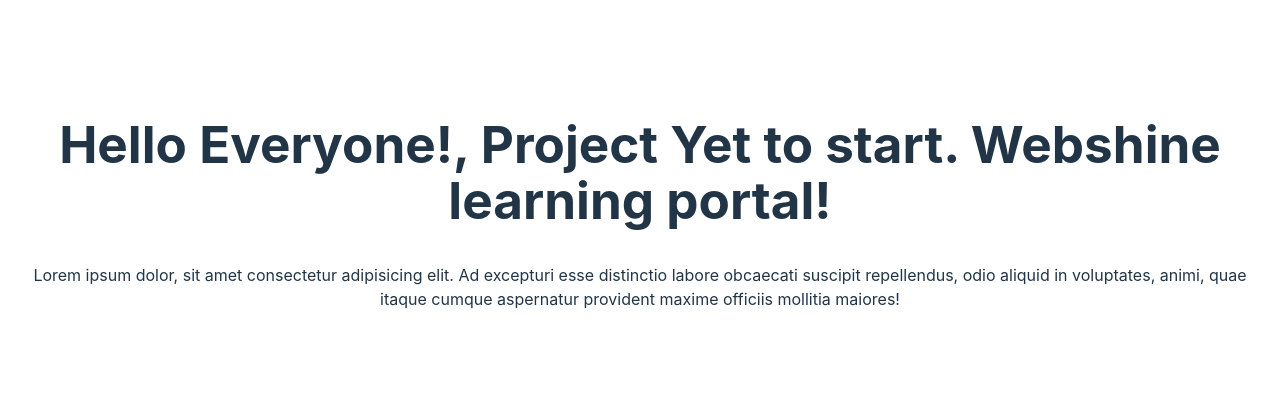
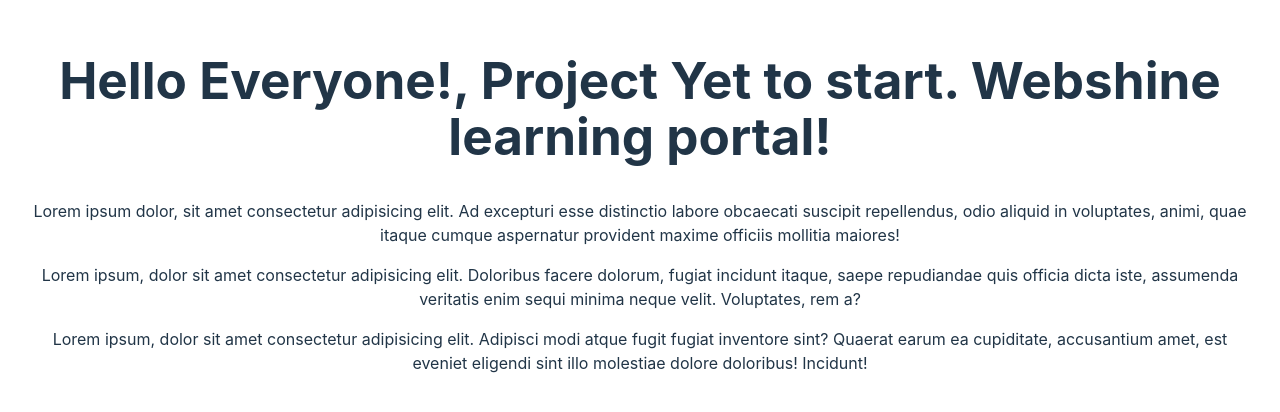
Before and after one commit to vaishnavansakthi/webshinelearning-app-frontend, a React (Vite) app: page / in a window 1280 px wide. Shown: the part 196-608 px from the top of the page. Built offline with nearby package versions, Linux system fonts and the light colour scheme.

Commit message:
adding PR to test the template

```diff
--- a/src/App.tsx
+++ b/src/App.tsx
@@ -16,6 +16,15 @@
         repellendus, odio aliquid in voluptates, animi, quae itaque cumque aspernatur provident maxime officiis mollitia
         maiores!
       </p>
+      <p>
+        Lorem ipsum, dolor sit amet consectetur adipisicing elit. Doloribus facere dolorum, fugiat incidunt itaque,
+        saepe repudiandae quis officia dicta iste, assumenda veritatis enim sequi minima neque velit. Voluptates, rem a?
+      </p>
+      <p>
+        Lorem ipsum, dolor sit amet consectetur adipisicing elit. Adipisci modi atque fugit fugiat inventore sint?
+        Quaerat earum ea cupiditate, accusantium amet, est eveniet eligendi sint illo molestiae dolore doloribus!
+        Incidunt!
+      </p>
     </>
   )
 }
```
